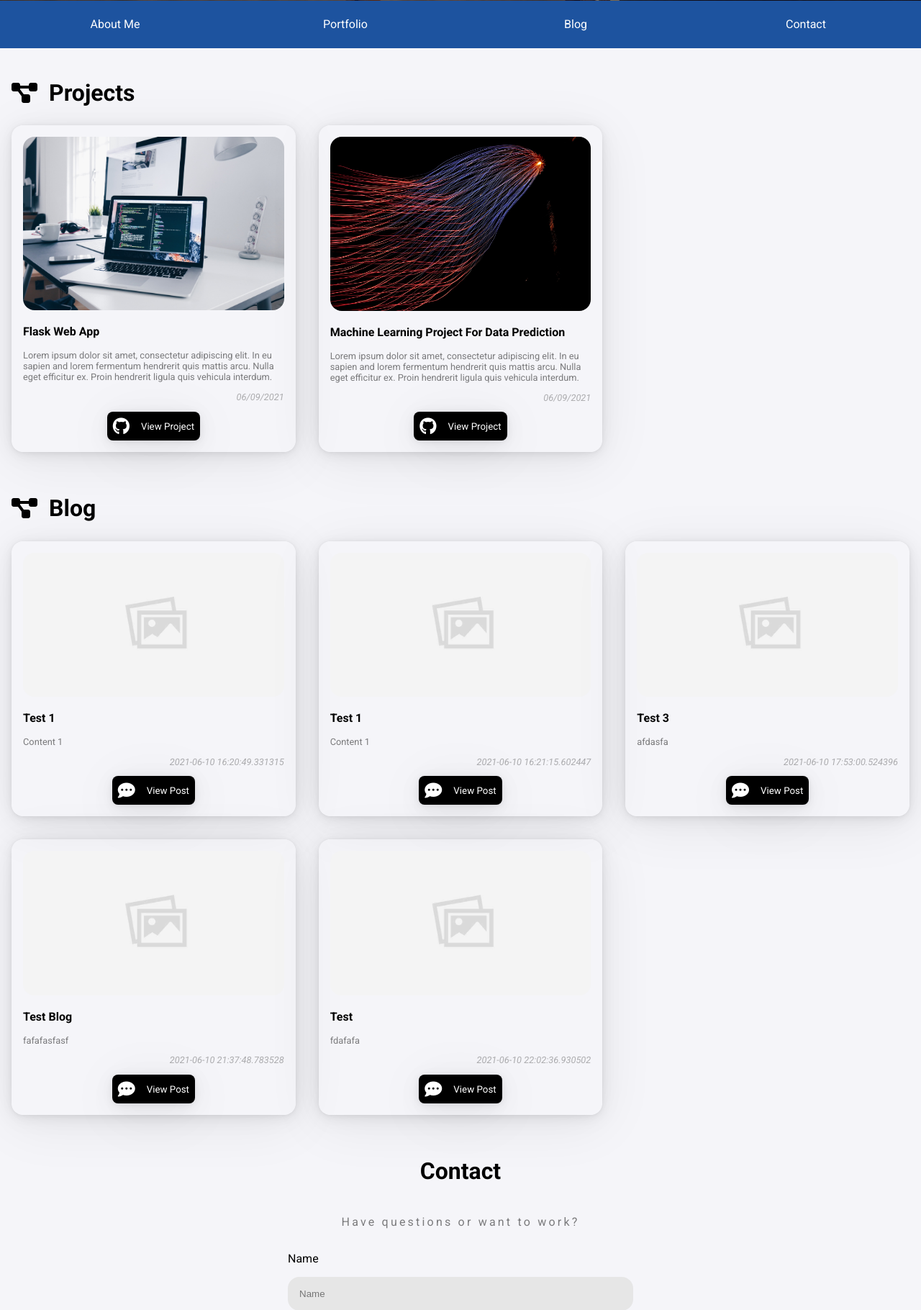
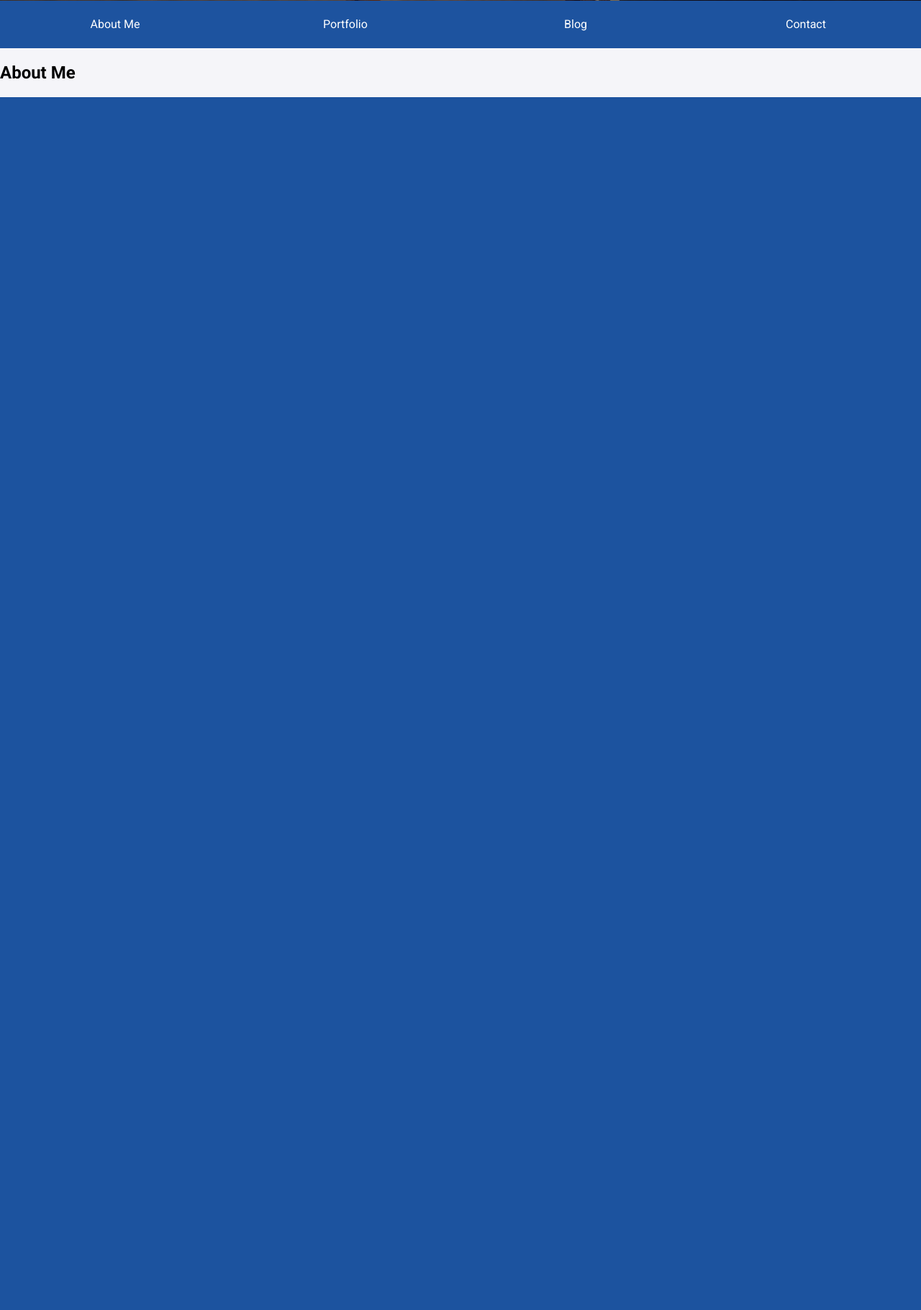
Before and after one commit to angelaw7/mlh-portfolio, a Flask app: page / in a window 1280 px wide. Shown: the part 829-2649 px from the top of the page at 72% size. After the commit the page ends 964 px from the top, so only its background shows below. Run offline with Flask 2, Linux system fonts and the light colour scheme; data comes from the database, SQL or seed files in the repository; some libraries are stand-ins or nearby versions.

Commit message:
fix page layout

```diff
--- a/app/__init__.py
+++ b/app/__init__.py
@@ -44,8 +44,7 @@ projects = [
 # Pages
 @app.route('/')
 def index():
-    blog_posts = get_posts()
-    return render_template('index.html', title="MLH Fellow", url=os.getenv("URL"), headerInfo=headerInfo, projects=projects, blog_posts=blog_posts)
+    return render_template('about.html', title="MLH Fellow", url=os.getenv("URL"), headerInfo=headerInfo)
 
 
 @app.route('/portfolio')
@@ -60,9 +59,13 @@ def blogPage():
         post.img = send_file(post.img, post.img_mimetype)
     return render_template('blog.html', url=os.getenv("URL"), headerInfo=headerInfo, blog_posts=blog_posts)
 
+@app.route('/contact')
+def contact():
+    return render_template('contact.html', url=os.getenv("URL"), headerInfo=headerInfo)
 
-@app.route('/contact', methods=['POST'])
-def contact():
+
+@app.route('/sendMsg', methods=['POST'])
+def sendMsg():
     name = request.form['name']
     email = request.form['email']
     message = request.form['message']
--- /dev/null
+++ b/app/templates/about.html
@@ -0,0 +1,5 @@
+{% extends 'index.html' %}
+
+{% block content %}
+<h2>About Me</h2>
+{% endblock %}
--- a/app/templates/index.html
+++ b/app/templates/index.html
@@ -43,96 +43,10 @@
         <ul class="navbarItems">
             <a href="/"><li>About Me</li></a>
             <a href="portfolio"><li>Portfolio</li></a>
-            <a href="new-blog"><li>Blog</li></a>
+            <a href="blog"><li>Blog</li></a>
             <a href="contact"><li>Contact</li></a>
         </ul>
     </div>
-
-    <section class="projects">
-        <h2 class="section-title">
-            <i class="fas fa-project-diagram"></i>
-            Projects
-        </h2>
-
-        <div class="project-card-holder">
-            {% for project in projects %}
-            <div class="project-card card">
-                <img class="project-card-img" src="{{project.img}}" alt="{{project.name}}">
-                <div>
-                    <p class="project-card-title">{{project.title}}</p>
-                    <p class="project-card-text">{{project.description}}</p>
-                    <p class="project-card-date">{{project.date}}</p>
-                    <div class="center">
-                        <button onclick=" window.open('http://{{project.url}}','_blank')"
-                            class="button project-card-button center">
-                            <i class="fab fa-github"></i>
-                            <label>View Project</label>
-                        </button>
-                    </div>
-                </div>
-            </div>
-            {% endfor %}
-        </div>
-    </section>
-
-    <section class="projects">
-        <h2 class="section-title">
-            <i class="fas fa-project-diagram"></i>
-            Blog
-        </h2>
-        <div class="project-card-holder">
-            {% for post in blog_posts %}
-            <div class="project-card card">
-                <img class="project-card-img" src="{{'./static/img/placeholder.jpg' or post.img}}" alt="{{post.img_name}}">
-                <div>
-                    <p class="project-card-title">{{post.title}}</p>
-                    <p class="project-card-text">{{post.content}}</p>
-                    <p class="project-card-date">{{post.date_created}}</p>
-                    <div class="center">
-                        <button onclick=" window.open('blog/{{post.id}}')" class="button project-card-button center">
-                            <i class="fas fa-comment-dots"></i>
-                            <label>View Post</label>
-                        </button>
-                    </div>
-                </div>
-            </div>
-            {% endfor %}
-        </div>
-    </section>
-
-    <!-- CONTACT -->
-    <section>
-
-    </section>
-
-    <!-- CONTACT -->
-    <section class="contact-form">
-        <h2 class="section-title">
-            Contact
-        </h2>
-        <p class="contact-message">Have questions or want to work?</p>
-
-        <div class="form-container">
-            <form action="/contact" enctype="multipart/form-data" method="POST">
-                <div class="input-container">
-                    <label for="name">Name</label>
-                    <input type="name" name="name" id="name" placeholder="Name" required />
-                </div>
-                <div class="input-container">
-                    <label for="email">Email</label>
-                    <input type="email" name="email" id="email" placeholder="example@mail.com" required />
-                </div>
-                <div class="input-container textarea">
-                    <label for="message">Message</label>
-                    <textarea name="message" id="message" cols="30" rows="10" placeholder="Your Message..."
-                        required></textarea>
-                </div>
-                <div class="button-container">
-                    <input class="button submit contact-button" type="submit" value="Submit" />
-                </div>
-            </form>
-        </div>
-    </section>
 
     {% block content %}
     {% endblock content %}
--- a/app/templates/portfolio.html
+++ b/app/templates/portfolio.html
@@ -1,7 +1,6 @@
 {% extends 'index.html' %}
 
 {% block content %}
-  <h2>Portfolio</h2>
  <!-- Projects -->
  <section class="projects">
 
```
Also changed, not shown: app/templates/contact.html (+34 -10 lines).
